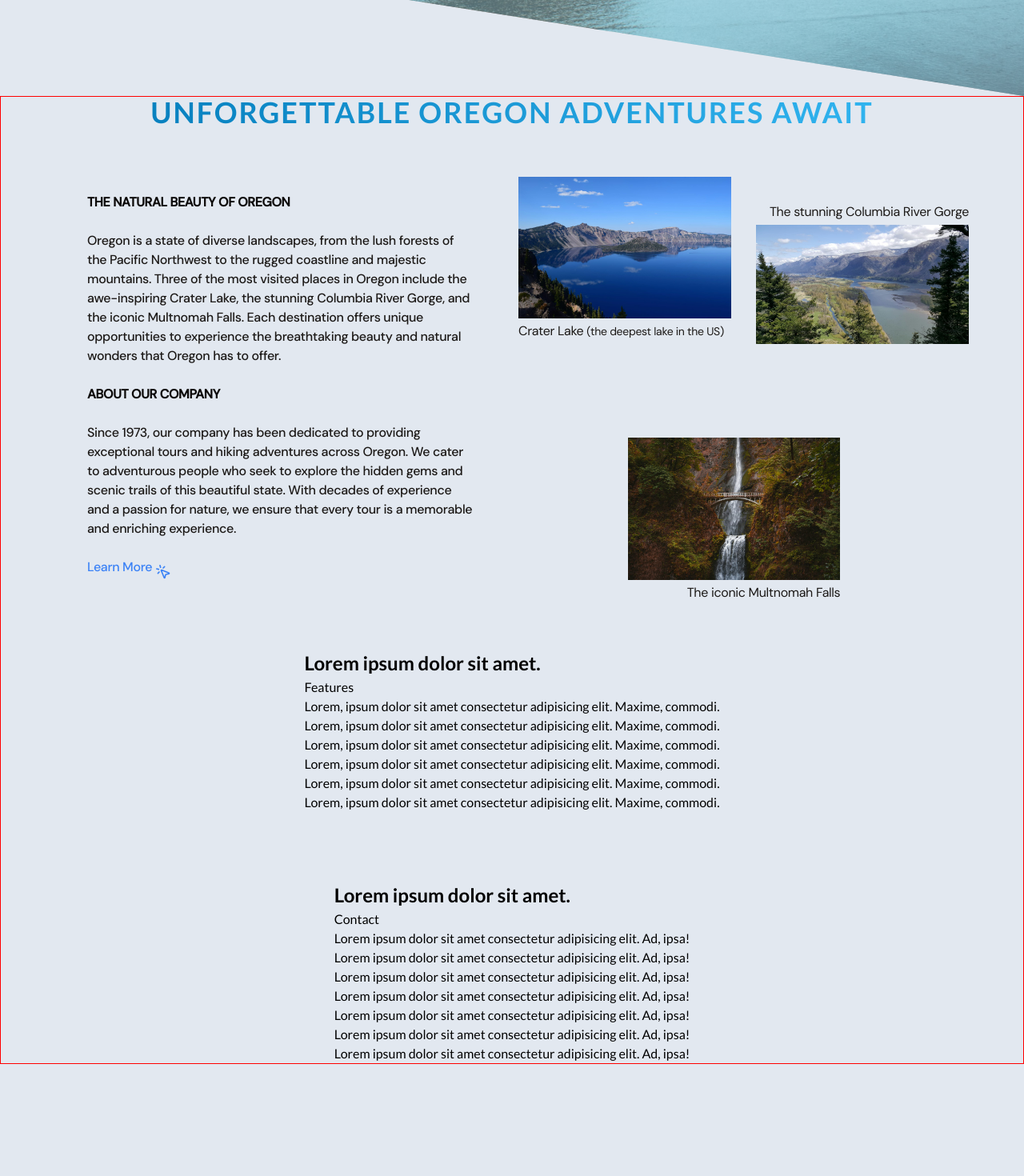
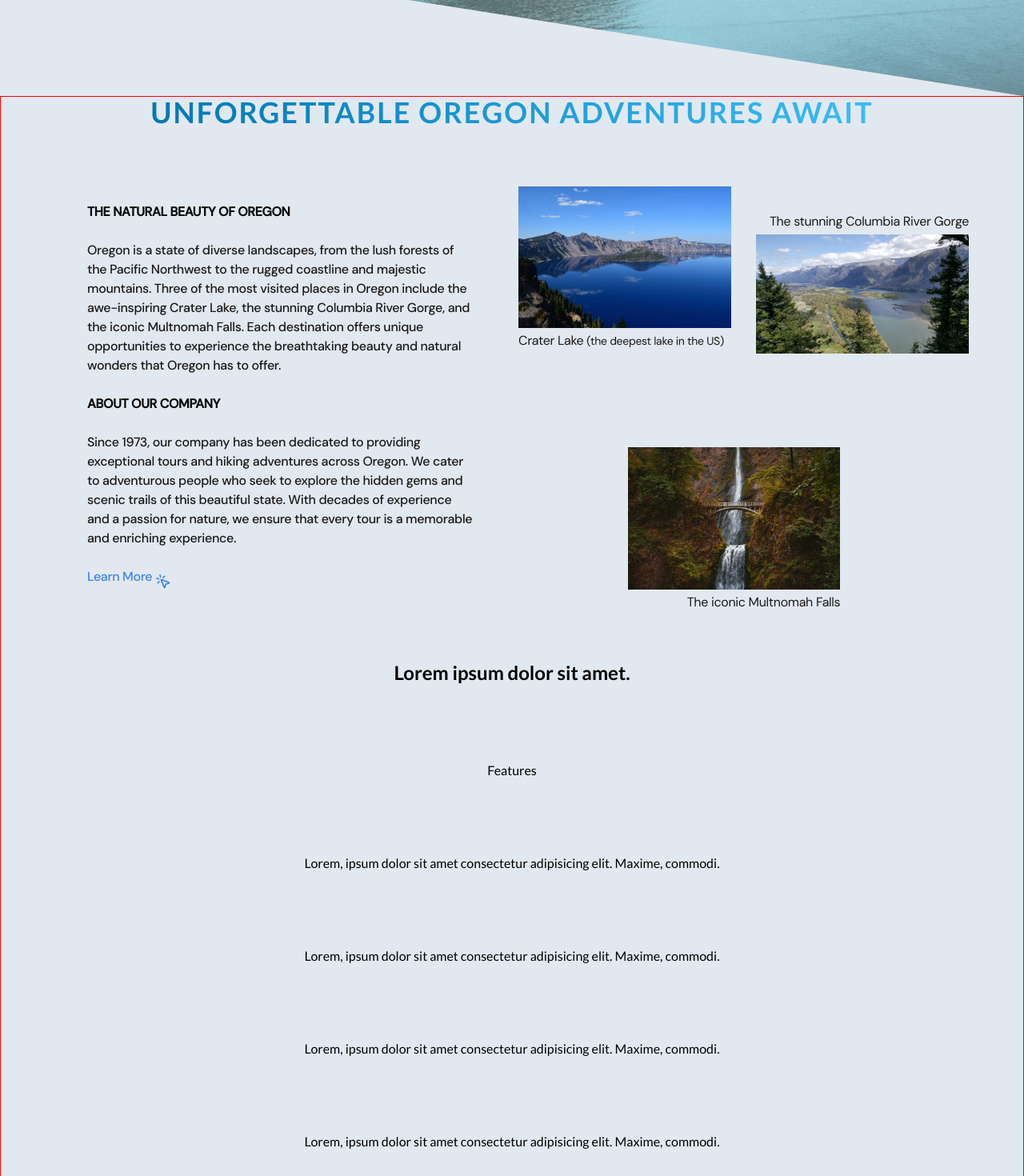
Before and after one commit to Alexandrbig1/trail_quest, a React (Vite) app: page / in a window 1280 px wide. Shown: the part 680-2150 px from the top of the page at 80% size. Before the commit the page ends 2010 px from the top, so only its background shows below. Built offline with nearby package versions, Linux system fonts and the light colour scheme.

Commit message:
refactor: move onClick logic to separate function for improved readability and maintainability

```diff
--- a/src/components/About/About.styled.jsx
+++ b/src/components/About/About.styled.jsx
@@ -7,7 +7,8 @@ export const AboutContainer = styled.section`
   height: 100%;
   display: flex;
   flex-direction: column;
-  gap: 8rem;
+  align-items: center;
+  gap: 9.2rem;
 `;
 
 export const AboutWrapper = styled.div`
--- a/src/components/Features/Features.jsx
+++ b/src/components/Features/Features.jsx
@@ -1,6 +1,7 @@
 import { useInView } from "react-intersection-observer";
 import { useActiveSection } from "../../context/activeSection";
 import { useEffect } from "react";
+import { FeaturesContainer } from "./Features.styled";
 
 function Features() {
   const { setActiveSection } = useActiveSection();
@@ -16,7 +17,7 @@ function Features() {
   }, [featuresInView, setActiveSection]);
 
   return (
-    <div id="features" ref={featuresRef}>
+    <FeaturesContainer id="features" ref={featuresRef}>
       <h2>Lorem ipsum dolor sit amet.</h2>
       <p>Features</p>
       <p>
@@ -43,7 +44,7 @@ function Features() {
         Lorem, ipsum dolor sit amet consectetur adipisicing elit. Maxime,
         commodi.
       </p>
-    </div>
+    </FeaturesContainer>
   );
 }
 
--- /dev/null
+++ b/src/components/Features/Features.styled.jsx
@@ -0,0 +1,10 @@
+import styled from "styled-components";
+
+export const FeaturesContainer = styled.div`
+  width: 100%;
+  height: 100%;
+  display: flex;
+  flex-direction: column;
+  align-items: center;
+  gap: 9.2rem;
+`;
--- a/src/components/Header/Header.jsx
+++ b/src/components/Header/Header.jsx
@@ -14,7 +14,8 @@ function Header() {
   const navigate = useNavigate();
   const { activeSection, setActiveSection } = useActiveSection();
 
-  const handleLinkClick = (to) => {
+  const handleLinkClick = (e, to, list) => {
+    e.preventDefault();
     const sectionId = to.replace("/", "");
     const sectionElement = document.getElementById(sectionId);
 
@@ -23,6 +24,8 @@ function Header() {
     } else {
       navigate(to);
     }
+
+    setActiveSection(list);
   };
 
   return (
@@ -34,11 +37,7 @@ function Header() {
             <li key={to}>
               <HeaderNavLink
                 href={to}
-                onClick={(e) => {
-                  e.preventDefault();
-                  handleLinkClick(to);
-                  setActiveSection(list);
-                }}
+                onClick={(e) => handleLinkClick(e, to, list)}
                 $active={activeSection === list}
               >
                 {list}
```
